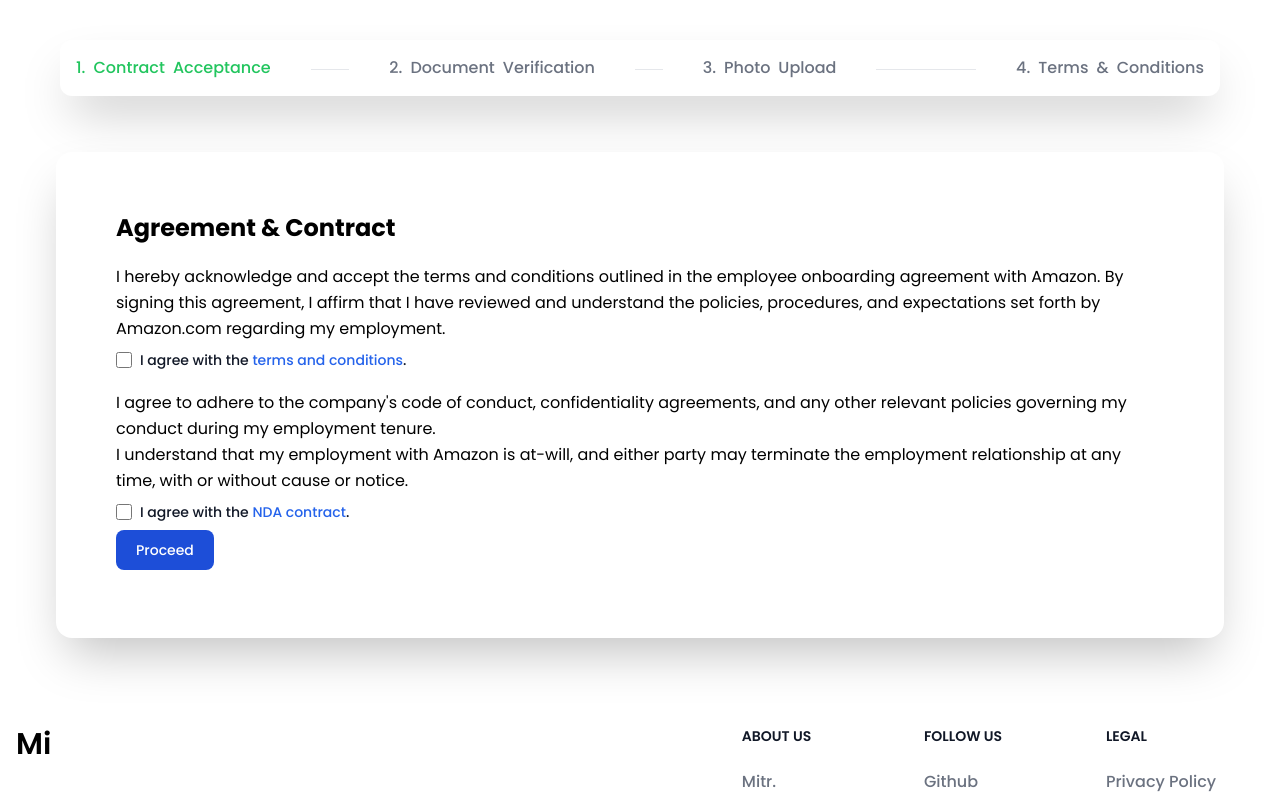
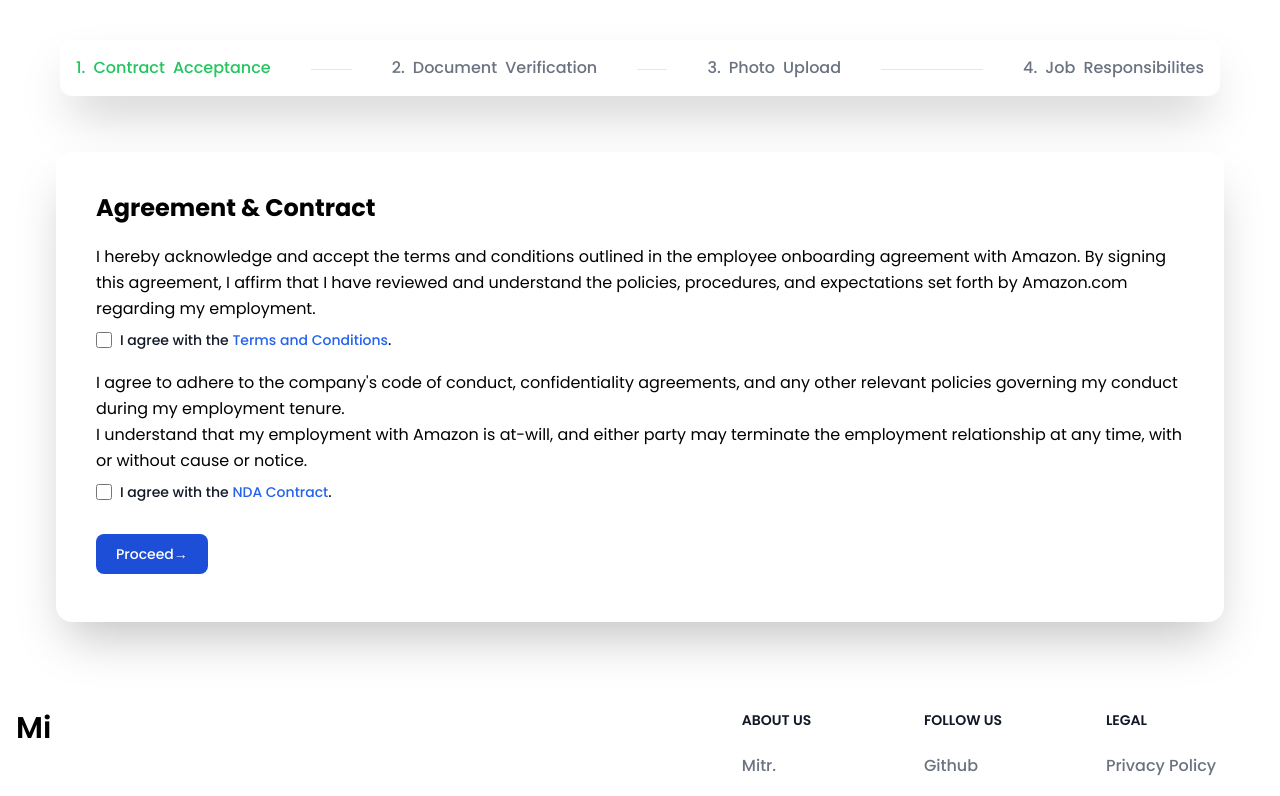
Before and after one commit to piyushbaibhav/Mitr, a React (Vite) app: page /dashboard in a window 1280 px wide. Shown: the top 796 px of the page. Built offline with nearby package versions, Linux system fonts and the light colour scheme.

Commit message:
Dashboard Update

```diff
--- a/src/pages/Dashboard.jsx
+++ b/src/pages/Dashboard.jsx
@@ -41,14 +41,14 @@ export default function Dashboard() {
               </li>
               <li class="flex items-center">
                   <span class="me-2">4.</span>
-                  Terms <span class="hidden sm:inline-flex sm:ms-2"> & </span> <span class="hidden sm:inline-flex sm:ms-2"> Conditions</span>
+                  Job <span class="hidden sm:inline-flex sm:ms-2"> Responsibilites</span>
 
               </li>
             </ol>
           </nav>
         </div>
     <div className="flex justify-center items-center m-14">
-      <div className="bg-white shadow-2xl rounded-2xl p-10">
+      <div className="bg-white shadow-2xl rounded-2xl p-5">
 
         <div className='m-5'>
           <p className='text-2xl font-bold'>Agreement & Contract</p>
@@ -71,7 +71,7 @@ export default function Dashboard() {
               >
                 I agree with the{' '}
                 <a href="https://cdn1.vox-cdn.com/uploads/chorus_asset/file/3543196/AmazonContract.0.pdf" target="_blank" className="text-blue-600 dark:text-blue-500 hover:underline">
-                  terms and conditions
+                  Terms and Conditions
                 </a>
                 .
               </label>
@@ -81,7 +81,7 @@ export default function Dashboard() {
             </p><p>
             I understand that my employment with Amazon is at-will, and either party may terminate the employment relationship at any time, with or without cause or notice.
             </p>
-            <div className="flex mt-2 items-center">
+            <div className="flex mt-2 mb-6 items-center">
               <input
                 id="nda-checkbox"
                 type="checkbox"
@@ -96,7 +96,7 @@ export default function Dashboard() {
               >
                 I agree with the{' '}
                 <a href="https://s3.us-east-2.amazonaws.com/myhrcounsel2/On-boarding/Forms/Employee+Confidentiality+and+Non-Disclosure+Agreement.pdf" target="_blank" className="text-blue-600 dark:text-blue-500 hover:underline">
-                  NDA contract
+                  NDA Contract
                 </a>
                 .
               </label>
@@ -108,7 +108,7 @@ export default function Dashboard() {
               className="text-white mt-2 bg-blue-700 hover:bg-blue-800 focus:ring-4 focus:ring-blue-300 font-medium rounded-lg text-sm px-5 py-2.5 me-2 mb-2 dark:bg-blue-600 dark:hover:bg-blue-700 focus:outline-none dark:focus:ring-blue-800"
               disabled={isProceedButtonDisabled}
             >
-              Proceed
+              Proceed→
             </button>
           </Link>
         </div>
```
